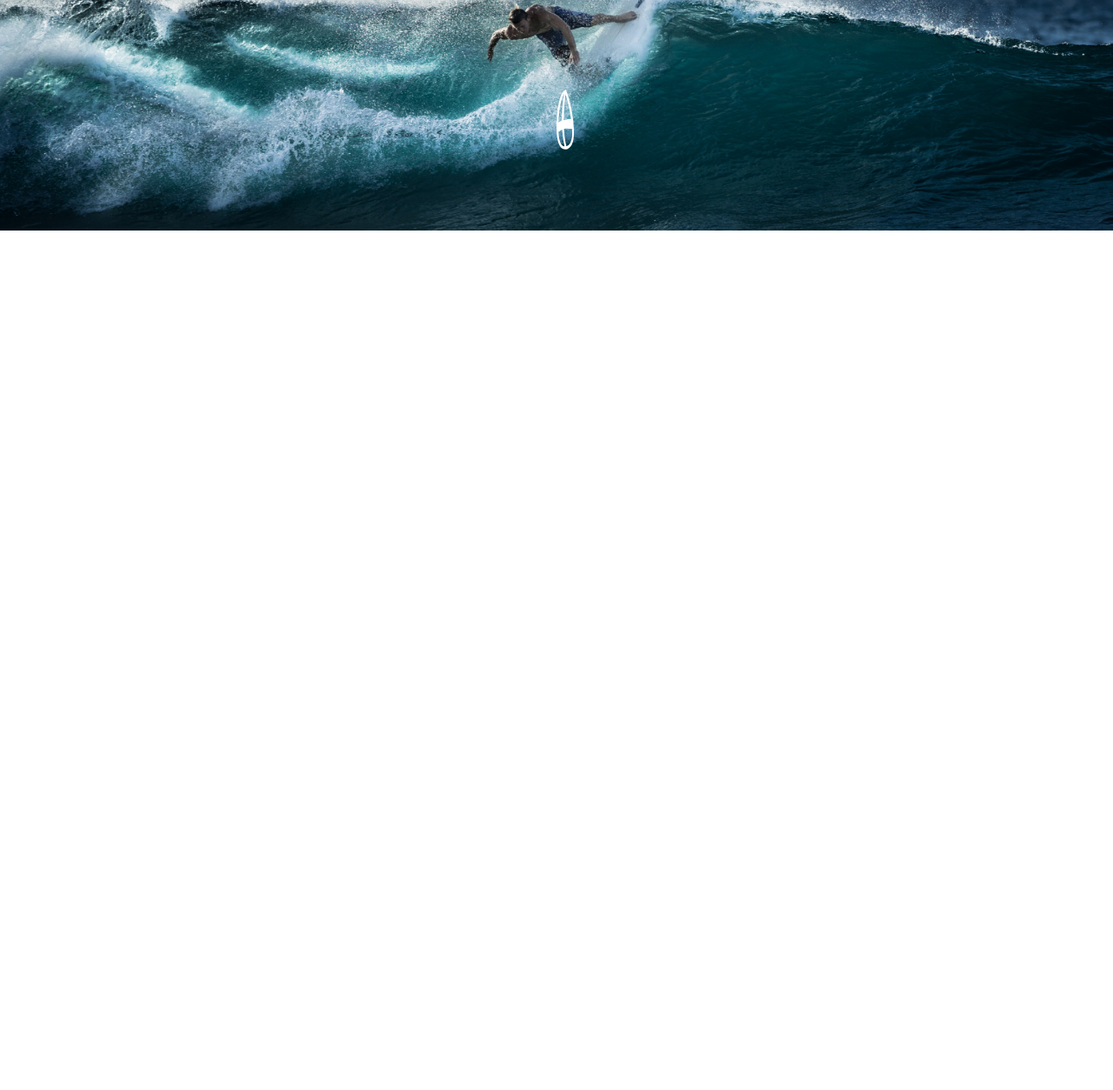
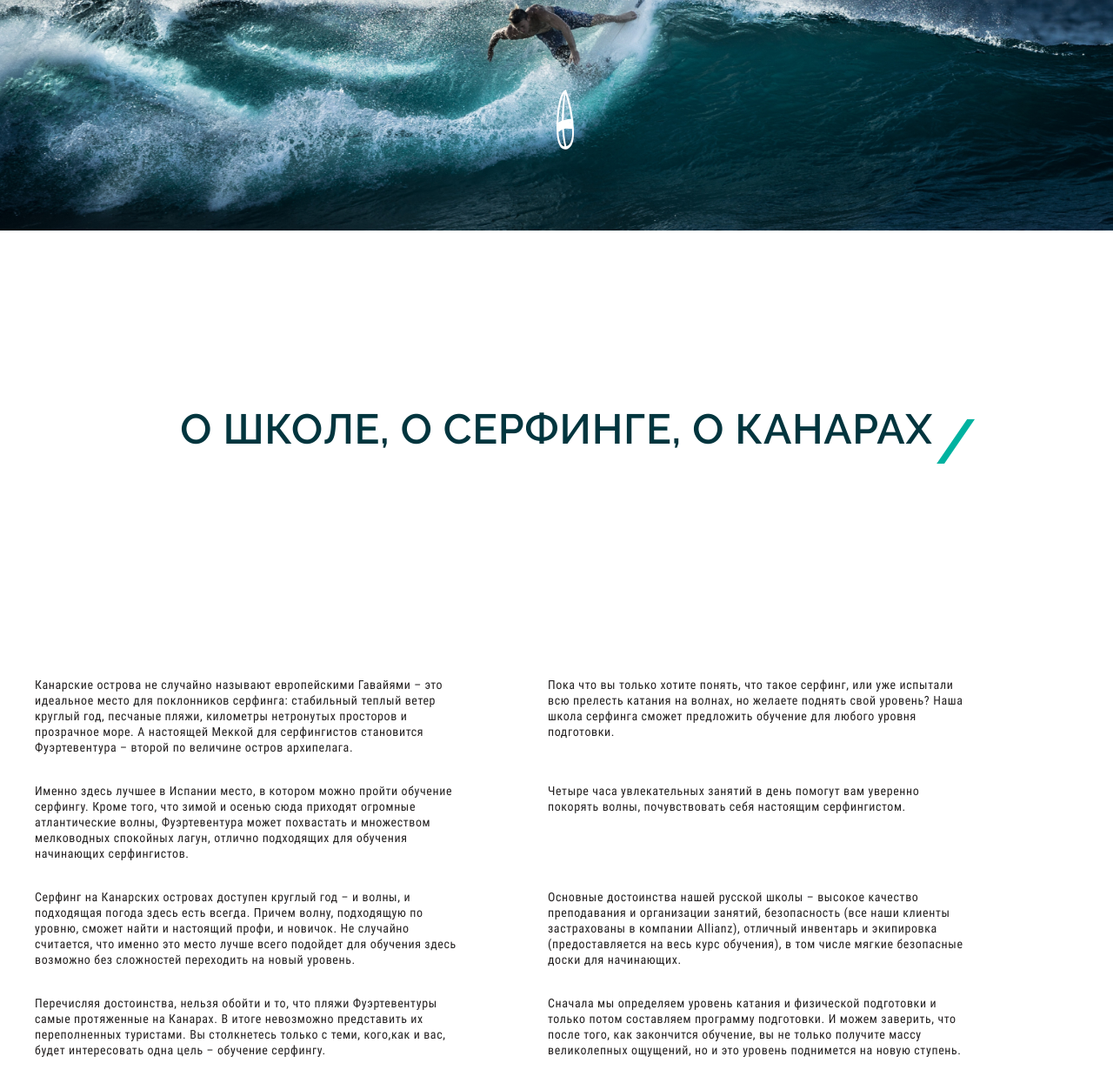
Before and after one commit to alienat3d/wawe, a website: page app/index.html in a window 1280 px wide. Shown: the part 535-1788 px from the top of the page at 87% size. Before the commit the page ends 800 px from the top, so only its background shows below. Drawn offline with nearby package versions, Linux system fonts and the light colour scheme; files that its build step writes are made by us from their sources.

Commit message:
made about section

```diff
--- a/app/index.html
+++ b/app/index.html
@@ -71,9 +71,72 @@
       </div>
     </section>
     <!-- === / HERO === -->
+
+    <!-- === ABOUT === -->
+    <section class="about">
+      <div class="container">
+        <h2 class="about__title title">
+          О ШКОЛЕ, О СЕРФИНГЕ, О КАНАРАХ
+        </h2>
+        <div class="about__inner">
+          <div class="about__box">
+            <p class="about__text">
+              Канарские острова не случайно называют европейскими Гавайями – это идеальное место для поклонников
+              серфинга: стабильный теплый ветер круглый год, песчаные пляжи, километры нетронутых просторов и прозрачное
+              море. А настоящей Меккой для серфингистов становится Фуэртевентура – второй по величине остров архипелага.
+            </p>
+            <p class="about__text">
+              Именно здесь лучшее в Испании место, в котором можно пройти обучение серфингу. Кроме того, что зимой и
+              осенью сюда приходят огромные атлантические волны, Фуэртевентура может похвастать и множеством мелководных
+              спокойных лагун, отлично подходящих для обучения начинающих серфингистов.
+            </p>
+            <p class="about__text">
+              Серфинг на Канарских островах доступен круглый год – и волны, и подходящая погода здесь есть всегда.
+              Причем волну, подходящую по уровню, сможет найти и настоящий профи, и новичок. Не случайно считается, что
+              именно это место лучше всего подойдет для обучения здесь возможно без сложностей переходить на новый
+              уровень.
+            </p>
+            <p class="about__text">
+              Перечисляя достоинства, нельзя обойти и то, что пляжи Фуэртевентуры самые протяженные на Канарах. В итоге
+              невозможно представить их переполненных туристами. Вы столкнетесь только с теми, кого,как и вас, будет
+              интересовать одна цель – обучение серфингу.
+            </p>
+          </div>
+          <div class="about__box">
+            <p class="about__text">
+              Пока что вы только хотите понять, что такое серфинг, или уже испытали всю прелесть катания на волнах, но
+              желаете поднять свой уровень? Наша школа серфинга сможет предложить обучение для любого уровня подготовки.
+            </p>
+            <p class="about__text">
+              Четыре часа увлекательных занятий в день помогут вам уверенно покорять волны, почувствовать себя настоящим
+              серфингистом.
+            </p>
+            <p class="about__text">
+              Основные достоинства нашей русской школы – высокое качество преподавания и организации занятий,
+              безопасность (все наши клиенты застрахованы в компании Allianz), отличный инвентарь и экипировка
+              (предоставляется на весь курс обучения), в том числе мягкие безопасные доски для начинающих.
+            </p>
+            <p class="about__text">
+              Сначала мы определяем уровень катания и физической подготовки и только потом составляем программу
+              подготовки. И можем заверить, что после того, как закончится обучение, вы не только получите массу
+              великолепных ощущений, но и это уровень поднимется на новую ступень.
+            </p>
+          </div>
+        </div>
+      </div>
+    </section>
+    <!-- === / ABOUT === -->
+
+    <!-- === ABOUT-SCHOOL === -->
+    <section class="about-school">
+
+    </section>
+    <!-- === / ABOUT-SCHOOL === -->
   </main>
 
-  <footer class="footer"></footer>
+  <footer class="footer">
+
+  </footer>
   </div>
 
 
--- a/app/scss/_global.scss
+++ b/app/scss/_global.scss
@@ -1,17 +1,41 @@
-html, body {height: 100%;}
+html,
+body {
+  height: 100%;
+}
 
 body {
-@extend %roboto-con-400;
-font-size: 14px;
-line-height: 18px;
-letter-spacing: 0.6px;
-color: $default;
+  @extend %roboto-con-400;
+  font-size: 14px;
+  line-height: 18px;
+  letter-spacing: 0.6px;
+  color: $default;
 }
 
-.container{
+.container {
   max-width: 1230px;
   margin: 0 auto;
   padding: 0 15px;
+}
+
+.title {
+  position: relative;
+  margin: 0 auto;
+  display: table;
+  @extend %raleway-600;
+  font-size: 48px;
+  line-height: 56px;
+  color: $title;
+
+  &::after {
+    content: "/";
+    position: absolute;
+    top: 0;
+    right: -51px;
+    @extend %raleway-600;
+    font-size: 72px;
+    line-height: 86px;
+    color: #00b2a0;
+  }
 }
 
 // .wrapper {
--- a/app/scss/style.scss
+++ b/app/scss/style.scss
@@ -38,7 +38,7 @@
     border-bottom: 1px solid transparent;
     transition: $transition-fast;
 
-    &+&{
+    & + & {
       margin-left: 43px;
     }
 
@@ -50,7 +50,7 @@
   &__link {
     font-size: 24px;
     line-height: 28px;
-    color: #FFF;
+    color: #fff;
   }
 }
 // === / HEADER ===
@@ -68,12 +68,18 @@
   background-position: center center;
 
   &::before {
-    content: '';
+    content: "";
     position: absolute;
     top: 0;
     height: 45vh;
     width: 100%;
-    background: linear-gradient(180deg, #01353E 0%, rgba(51, 51, 51, 0.595076) 31.64%, rgba(51, 51, 51, 0.222586) 74.35%, rgba(51, 51, 51, 0) 99.87%);
+    background: linear-gradient(
+      180deg,
+      #01353e 0%,
+      rgba(51, 51, 51, 0.595076) 31.64%,
+      rgba(51, 51, 51, 0.222586) 74.35%,
+      rgba(51, 51, 51, 0) 99.87%
+    );
   }
 
   &__title {
@@ -108,8 +114,37 @@
       bottom: 10%;
     }
   }
+}
+// === / HERO ===
 
-  &__scroll-image {
+// === ABOUT ===
+.about {
+  padding: 200px 0 170px;
+
+  &__title {
+    margin-bottom: 257px;
+  }
+
+  &__inner {
+    display: flex;
+    justify-content: space-between;
+  }
+
+  &__box {
+    max-width: 490px;
+
+    & + & {
+      margin-right: 120px;
     }
   }
-// === / HERO ===
+
+  &__text {
+    margin-bottom: 30px;
+    min-height: 92px;
+  }
+}
+// === / ABOUT ===
+
+// === ABOUT ===
+
+// === / ABOUT ===
```
Lines whose indentation alone changed are shown as unchanged.
